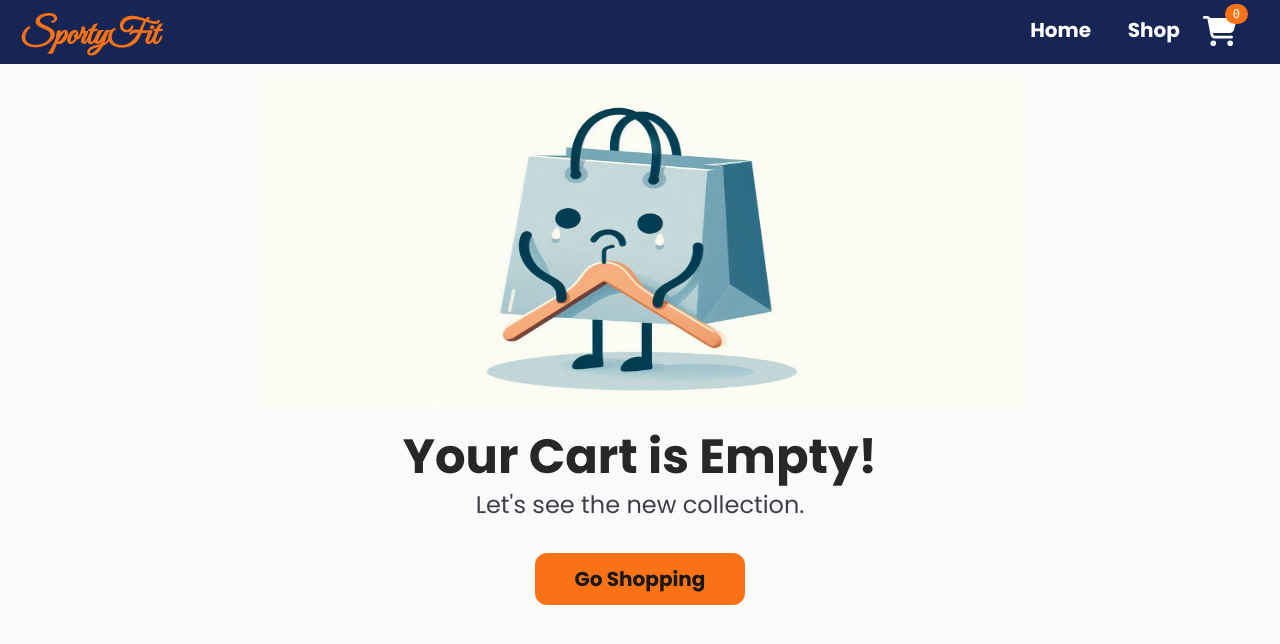
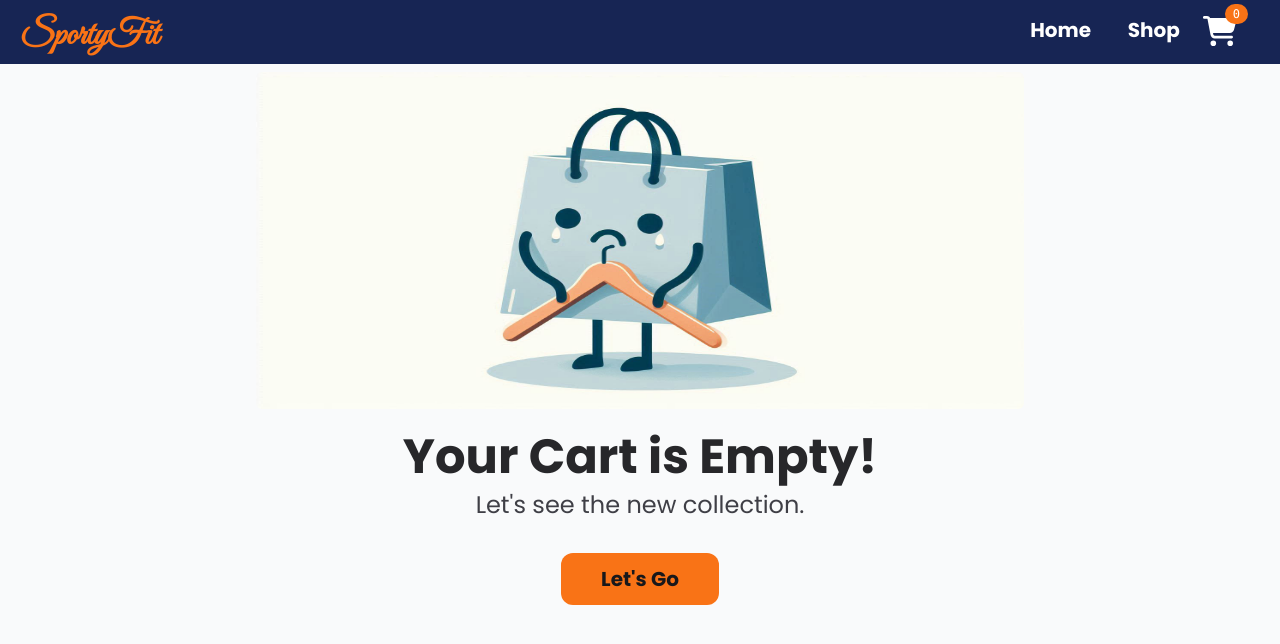
Before and after one commit to zahraRostami1999/shop-app, a React (Vite) app in the folder shop-app/: page /Cart in a window 1280 px wide. Shown: the top 644 px of the page. Built offline with nearby package versions, Linux system fonts and the light colour scheme; data requests are answered from the project's data file.

Commit message:
edit Empty Cart Page: add scale animation to btn

```diff
--- a/shop-app/src/pages/EmptyCartPage.jsx
+++ b/shop-app/src/pages/EmptyCartPage.jsx
@@ -18,8 +18,8 @@ function EmptyCartPage() {
           Let's see the new collection.
           </h2>
           <Link className=" w-full flex justify-center" to="/Products">
-            <button className="bg-orange-500 text-zinc-900 text-xl text-center font-bold py-3 px-10 rounded-xl mt-6">
-              Go Shopping
+            <button className="bg-orange-500 hover:scale-105 transition duration-100 ease-in-out text-zinc-900 text-xl text-center font-bold py-3 px-10 rounded-xl mt-6">
+              Let's Go
             </button>
           </Link>
 
```
